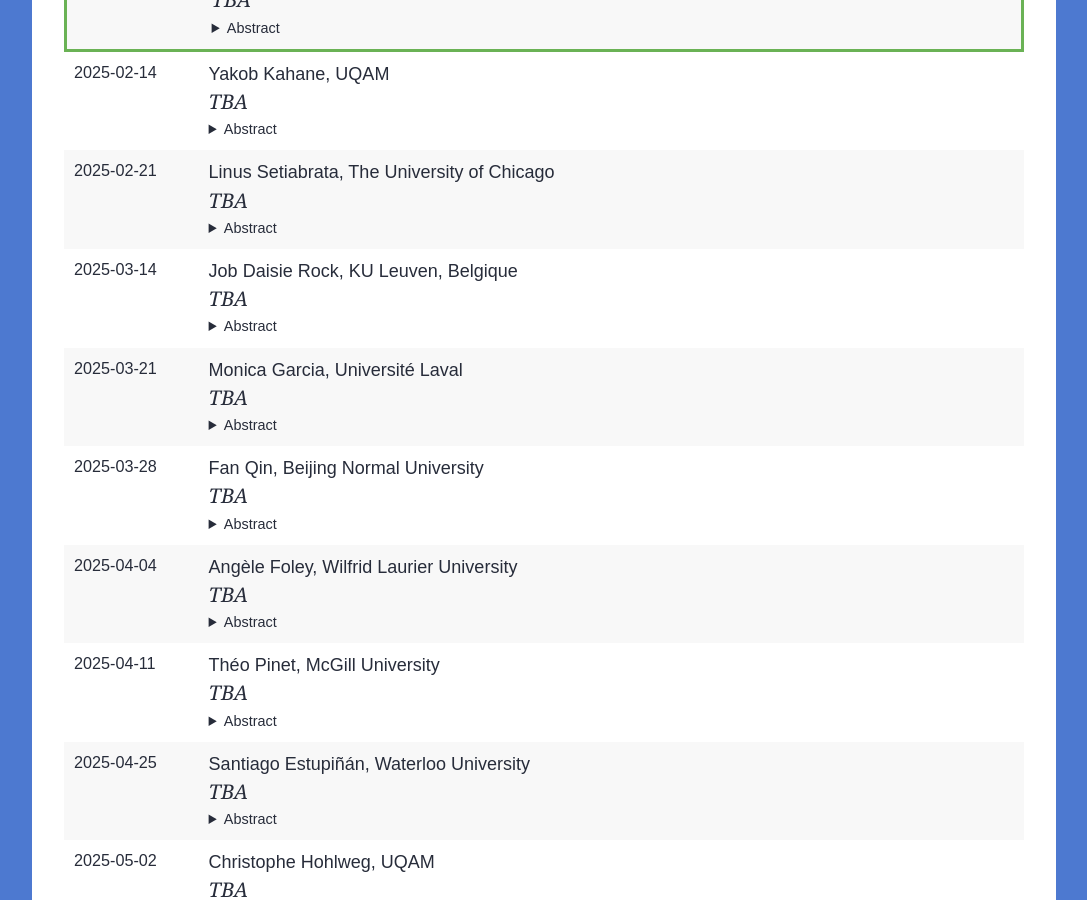
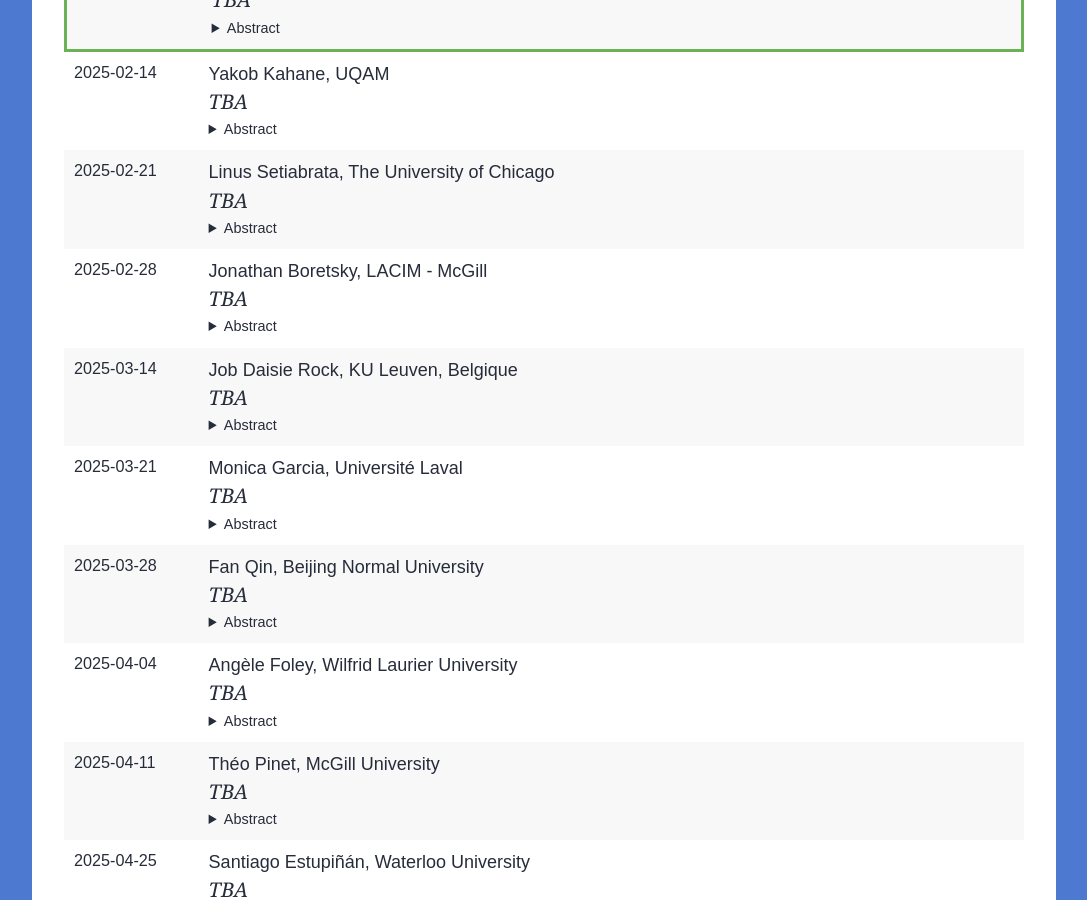
Before and after one commit to lacim-uqam/lacim-uqam.github.io, a Jekyll site: the page built from en/seminar.md, in a window 1280 px wide and 900 px high, scrolled down 912 px. Shown: the whole window, without its empty margins (96-1183 px from the left). Built offline with Jekyll 4.4.1, drawn with Linux system fonts in a browser that asks for light colours; formulas are drawn with MathJax 3; our own code applies the rules of GitHub Pages for plain Markdown files.

Commit message:
Update lacim-seminar.yml

```diff
--- a/_data/lacim-seminar.yml
+++ b/_data/lacim-seminar.yml
@@ -51,6 +51,14 @@
   title: >
     TBA
   date: 2025-03-14
+  abstract: >
+    TBA
+
+- speaker: Jonathan Boretsky
+  affiliation: LACIM - McGill
+  title: >
+    TBA
+  date: 2025-02-28
   abstract: >
     TBA
 
```
